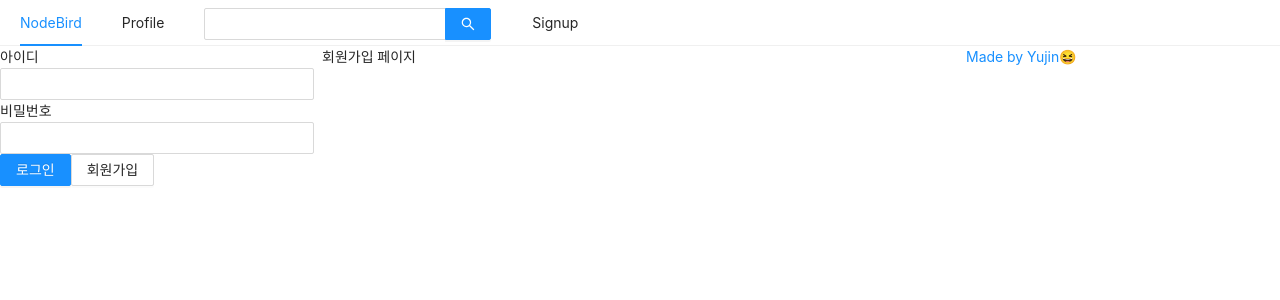
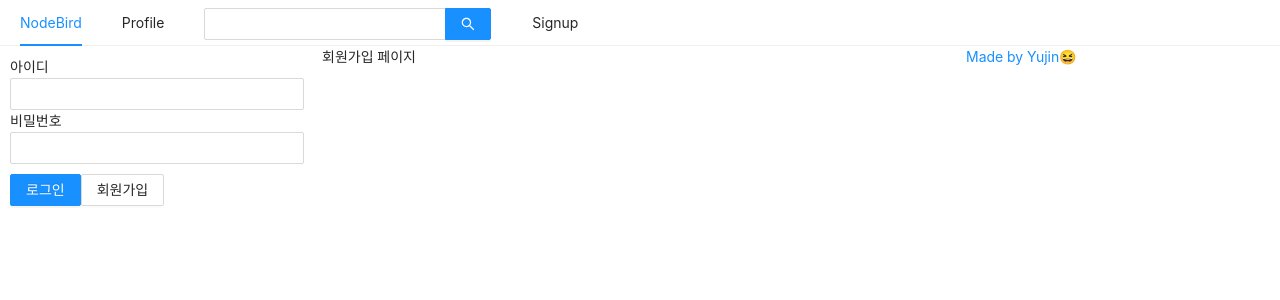
Before and after one commit to jyooj08/React-nodebird, a Next.js app in the folder front/: page /signup in a window 1280 px wide. Shown: the top 300 px of the page. Built offline with nearby package versions, Linux system fonts and the light colour scheme.

Commit message:
Login with dummy data
Former-commit-id: 857a8b6810334879bb809633d29a82a6eb4244ba

```diff
--- a/front/components/AppLayout.js
+++ b/front/components/AppLayout.js
@@ -4,9 +4,14 @@
 import { Menu, Input, Row, Col } from 'antd';
 import UserProfile from './UserProfile';
 import LoginForm from './LoginForm';
+import styled from 'styled-components';
+
+const SearchInput = styled(Input.Search)`
+    vertical-align: middle;
+`;
 
 const AppLayout = ({ children }) => {
-    const [isLogin, setIsLogin] = useState(false);
+    const [isLogin, setLogin] = useState(false);
     return (
         <div>
             <Menu mode='horizontal'>
@@ -17,7 +22,7 @@
                     <Link href='/profile'><a>Profile</a></Link>
                 </Menu.Item>
                 <Menu.Item>
-                    <Input.Search enterButton style={{verticalAlign:'middle'}}/>
+                    <SearchInput enterButton/>
                 </Menu.Item>
                 <Menu.Item>
                     <Link href='/signup'><a>Signup</a></Link>
@@ -25,7 +30,7 @@
             </Menu>
             <Row gutter={8}>
                 <Col xs={24} md={6}>
-                    {isLogin ? <UserProfile /> : <LoginForm />}
+                    {isLogin ? <UserProfile setLogin={setLogin} /> : <LoginForm setLogin={setLogin}/>}
                 </Col>
                 <Col xs={24} md={12}>
                     {children}
--- a/front/components/LoginForm.js
+++ b/front/components/LoginForm.js
@@ -1,21 +1,35 @@
 import React, { useCallback, useState } from 'react';
 import { Button, Form, Input } from 'antd'
 import Link from 'next/link';
+import styled from 'styled-components';
 
-const LoginForm = () => {
+const ButtonWrapper = styled.div`
+margin-top: 10px;
+`;
+
+const FormWrapper = styled(Form)`
+    padding: 10px;
+`;
+
+const LoginForm = ({setLogin}) => {
     const [id, setId] = useState('');
     const [pwd, setPwd] = useState('');
 
-    const onChangeId = useCallback(() => {
+    const onChangeId = useCallback((e) => {
         setId(e.target.value);
     }, []);
 
-    const onChangePwd = useCallback(() => {
+    const onChangePwd = useCallback((e) => {
         setPwd(e.target.value);
     }, []);
 
+    const onSubmitForm = useCallback(() => {
+        console.log(id, pwd);
+        setLogin(true);
+    }, [id, pwd]);
+
     return (
-        <Form>
+        <FormWrapper onFinish={onSubmitForm}>
             <div>
                 <label htmlFor='user-id'>아이디</label>
                 <br/>
@@ -25,11 +39,11 @@
                 <label htmlFor='user-password' >비밀번호</label>
                 <Input name='user-password' type='password' value={pwd} onChange={onChangePwd} required />
             </div>
-            <div>
+            <ButtonWrapper>
                 <Button type='primary' htmlType='submit' loading={false}>로그인</Button>
                 <Link href='/signup'><a><Button>회원가입</Button></a></Link>
-            </div>
-        </Form>
+            </ButtonWrapper>
+        </FormWrapper>
     );
 }
 
--- a/front/components/UserProfile.js
+++ b/front/components/UserProfile.js
@@ -1,5 +1,25 @@
-const UserProfile = () => {
+import React, { useCallback } from "react";
+import { Button, Card } from "antd";
+import Avatar from "antd/lib/avatar/avatar";
 
+const UserProfile = ({setLogin}) => {
+    const onLogout = useCallback(() => {
+        setLogin(false);
+    })
+    return (
+        <Card
+        actions={[
+            <div key='twit'>짹짹<br/>0</div>,
+            <div key='followings'>팔로잉<br/>0</div>,
+            <div key='followers'>팔로워<br/>0</div>
+        ]}
+        >
+            <Card.Meta
+            avatar={<Avatar>YJ</Avatar>}
+            title="YuJin"/>
+            <Button onClick={onLogout}>로그아웃</Button>
+        </Card>
+    );
 }
 
 export default UserProfile;
```
